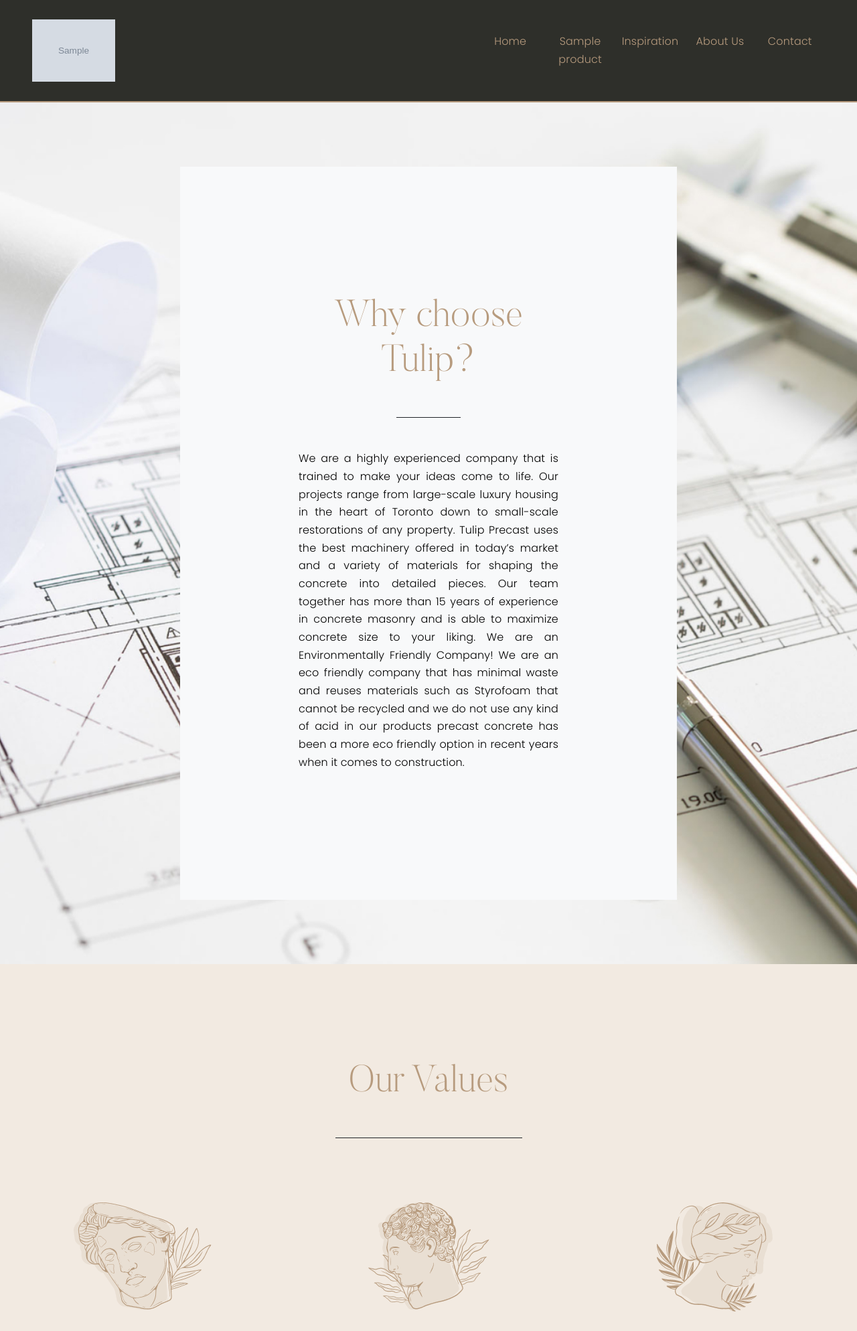
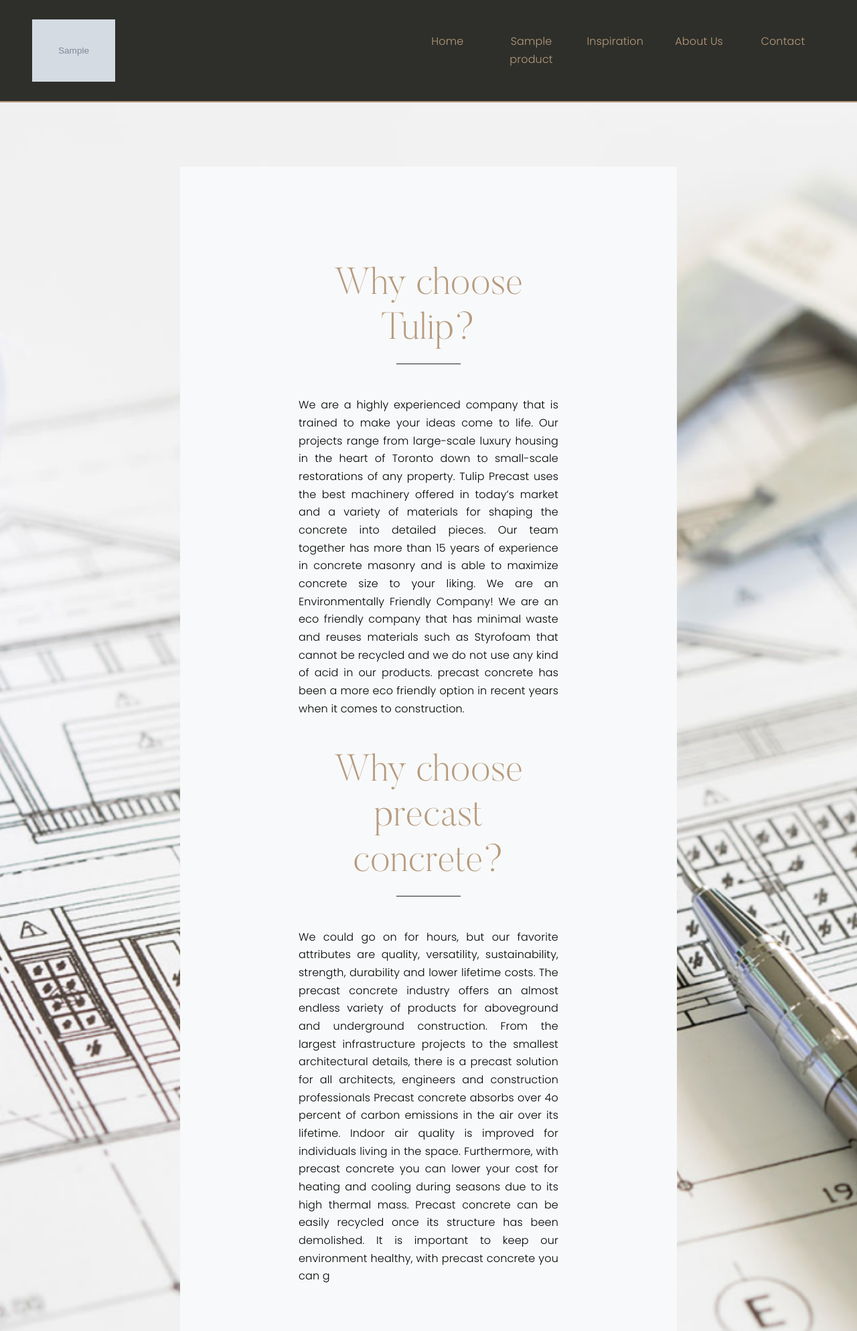
Before and after one commit to sepehrsohrabii/Tulip, a Django app: template frontend/templates/about_us.html in a window 1280 px wide. Shown: the top 1988 px of the page at 67% size. Run offline with Django 4.2, Linux system fonts and the light colour scheme; the template is opened without the code that fills it: most values are stand-ins (such as "Sample title", 1, 10 or a date in 2020); grey boxes marked "Sample" are stand-in pictures; form fields are guessed from the names that the template uses; some libraries are stand-ins or nearby versions; some web fonts are replaced.

Commit message:
design updated - deployment

```diff
--- a/frontend/static/css/style.css
+++ b/frontend/static/css/style.css
@@ -277,6 +277,9 @@ a.active {
   background-color: var(--primary-color);
   color: white !important;
 }
+.w-60 {
+	width: 60%;
+}
 .fw-500 {
   font-weight: 500 !important;
 }
--- a/frontend/templates/about_us.html
+++ b/frontend/templates/about_us.html
@@ -7,25 +7,50 @@
 	<div class="row p-5 justify-content-center">
 		<div class="col-8 p-5 text-bg-light d-flex justify-content-center">
 			<div class="w-75 p-5 m-5 text-center">
-				<h2 class="text-color-primary my-5">Why choose Tulip?</h2>
-				<div class="border-1 border-bottom border-dark w-25 my-5 mx-auto"></div>
+				<h2 class="text-color-primary">Why choose Tulip?</h2>
+				<div class="border-1 border-bottom border-dark w-25 mb-5 mt-3 mx-auto"></div>
 				<p class="p1 fw-light my-5" align="justify">
 					We are a highly experienced company that is trained to make your ideas come to life. Our projects
-					range
-					from large-scale luxury housing in the heart of Toronto down to small-scale restorations of any
-					property.
+					range from large-scale luxury housing in the heart of Toronto down to small-scale restorations of
+					any property.
 					Tulip Precast uses the best machinery offered in today’s market and a variety of materials for
-					shaping
-					the concrete into detailed pieces. Our team together has more than 15 years of experience in
-					concrete
-					masonry and is able to maximize concrete size to your liking. We are an Environmentally Friendly
-					Company!
+					shaping the concrete into detailed pieces. Our team together has more than 15 years of experience in
+					concrete masonry and is able to maximize concrete size to your liking. We are an Environmentally
+					Friendly Company!
 					We are an eco friendly company that has minimal waste and reuses materials such as Styrofoam that
-					cannot
-					be recycled and we do not use any kind of acid in our products
+					cannot be recycled and we do not use any kind of acid in our products.
 					precast concrete has been a more eco friendly option in recent years when it comes to construction.
 				</p>
+				<h2 class="text-color-primary">Why choose precast concrete?</h2>
+				<div class="border-1 border-bottom border-dark w-25 mb-5 mt-3 mx-auto"></div>
+				<p class="p1 fw-light mt-5" align="justify">
+					We could go on for hours, but our favorite attributes are quality, versatility, sustainability,
+					strength, durability and lower lifetime costs.
+					The precast concrete industry offers an almost endless variety of products for aboveground and
+					underground construction. From the largest infrastructure projects to the smallest architectural
+					details, there is a precast solution for all architects, engineers and construction professionals
+
+					Precast concrete absorbs over 4o percent of carbon emissions in the air over its lifetime.
+					Indoor air quality is improved for individuals living in the space. Furthermore, with precast
+					concrete you can lower your cost for heating and cooling during seasons due to its high thermal
+					mass.
+					Precast concrete can be easily recycled once its structure has been demolished.
+					It is important to keep our environment healthy, with precast concrete you can g
+				</p>
 			</div>
+		</div>
+	</div>
+</div>
+<div class="container my-5 py-5">
+	<div class="row justify-content-center">
+		<div class="col-9 text-center">
+			<h2 class="text-color-primary my-5">Ontario is leading stone firm</h2>
+			<div class="border-1 border-bottom border-dark w-25 mb-5 mt-3 mx-auto"></div>
+			<p class="p1 fw-light mt-5 text-center" align="justify">
+				Tulip operates in Toronto and specializes in all concrete based projects with our new innovative
+				technology. Our projects range from large-scale luxury housing in the heart of Toronto down to
+				small-scale restorations of any property.
+			</p>
 		</div>
 	</div>
 </div>
@@ -50,15 +75,15 @@
 			<img src="{% static 'img/about-vector-2.png' %}">
 			<h3 class="my-5">Innovation</h3>
 			<p class="p3 fw-light text-color-gray" align="justify">
-				Design Determination is a dynamic group of New York City based designers who are passionate about
-				creating inspired interior spaces.
+				Design Determination is a dynamic group of Toronto based designers who are passionate about
+				creating inspired exterior and interior spaces.
 			</p>
 		</div>
 		<div class="col-3 text-center">
 			<img src="{% static 'img/about-vector-3.png' %}">
 			<h3 class="my-5">Reliability</h3>
 			<p class="p3 fw-light text-color-gray" align="justify">
-				astern Star specializes in New York area luxury development. Its mission is to develop supremely
+				Astern Star specializes in Toronto area luxury development. Its mission is to develop supremely
 				comfortable and contemporary residences in a natural environment.
 			</p>
 		</div>
--- a/frontend/templates/main.html
+++ b/frontend/templates/main.html
@@ -58,7 +58,7 @@
               <span class="navbar-toggler-icon"></span>
             </button>
             <div class="collapse navbar-collapse justify-content-end" id="navbarNavAltMarkup">
-              <div class="navbar-nav w-50 justify-content-end">
+              <div class="navbar-nav w-60 justify-content-end">
                 <a class="col-md text-color-primary text-md-center nav-link{% if request.resolver_match.url_name == 'home_page' %} active{% endif %}" aria-current="page" href="{% url 'home_page' %}">Home</a>
                 {% for product in main_products %}
                 <a class="col-md text-color-primary text-md-center nav-link {% if request.path == product.get_absolute_url %} active{% endif %}" href="{{ product.get_absolute_url }}">{{ product.title }}</a>
--- a/frontend/templates/sub_product.html
+++ b/frontend/templates/sub_product.html
@@ -14,7 +14,7 @@
 <div class="container">
 	<div class="row mtn-1">
 		<div class="col text-center">
-			<img src="{{ sub_product.header_img.url }}"/>
+			<img src="{{ sub_product.header_img.url }}" width="100%"/>
 		</div>
 	</div>
 	<div class="row justify-content-center">
@@ -23,7 +23,7 @@
 		</div>
 	</div>
 	<div class="row justify-content-center mt-5">
-		<div class="col-8 pt-5 sub_product_desc">
+		<div class="col-9 pt-5 sub_product_desc">
 			{{ sub_product.description|safe }}
 		</div>
 	</div>
```
Also changed, not shown: 1 other file.
